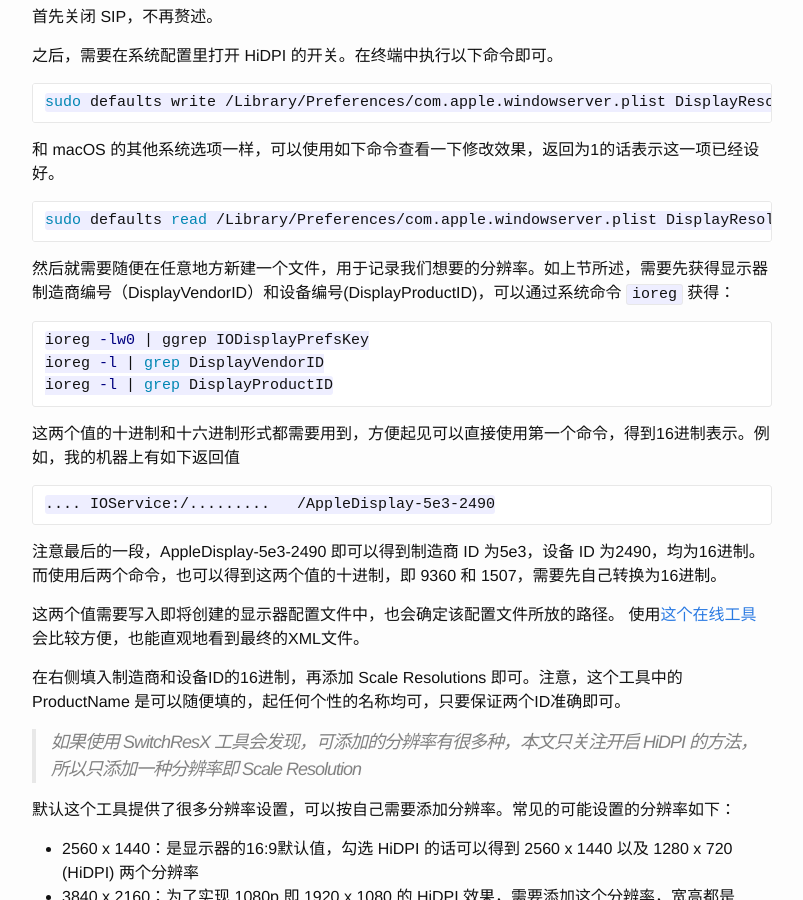
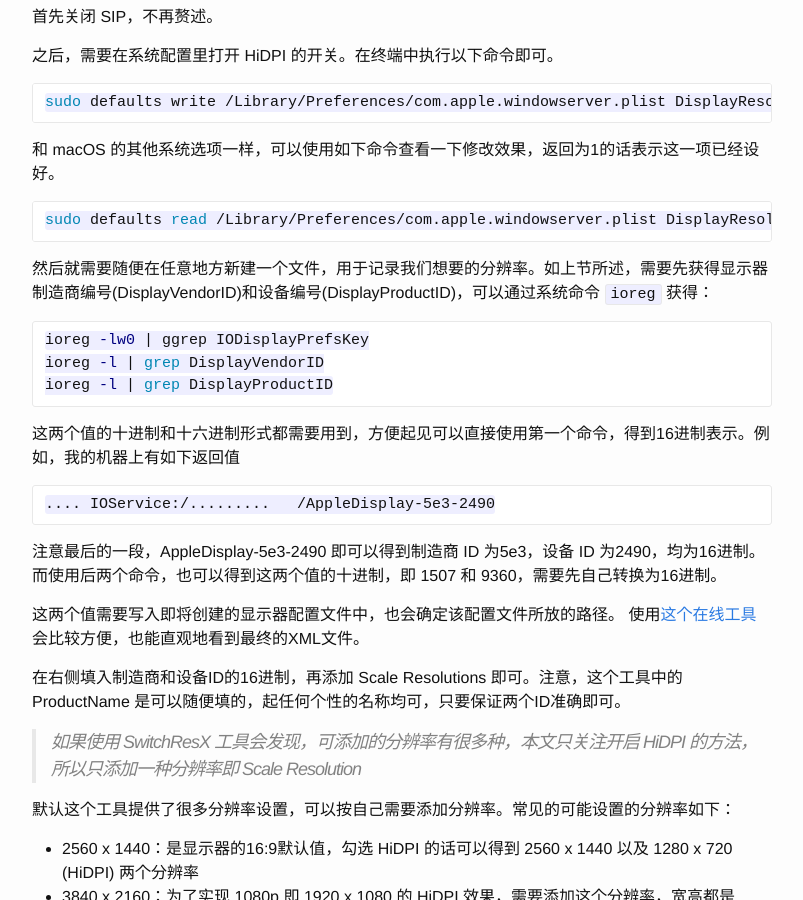
Before and after one commit to zxteloiv/zxteloiv.github.io, a Jekyll site: the page built from _posts/2018-11-07-hidpi-on-macos.md, in a window 1280 px wide and 900 px high, scrolled down 1157 px. Shown: the whole window, without its empty margins (238-1041 px from the left). Built offline with Jekyll 4.4.1, drawn with Linux system fonts in a browser that asks for light colours; comment, search, counter and statistics services are not loaded.

Commit message:
fix typo

````diff
--- a/_posts/2018-11-07-hidpi-on-macos.md
+++ b/_posts/2018-11-07-hidpi-on-macos.md
@@ -50,7 +50,7 @@ sudo defaults write /Library/Preferences/com.apple.windowserver.plist DisplayRes
 sudo defaults read /Library/Preferences/com.apple.windowserver.plist DisplayResolutionEnabled
 ```
 
-然后就需要随便在任意地方新建一个文件，用于记录我们想要的分辨率。如上节所述，需要先获得显示器制造商编号（DisplayVendorID）和设备编号(DisplayProductID)，可以通过系统命令 `ioreg` 获得：
+然后就需要随便在任意地方新建一个文件，用于记录我们想要的分辨率。如上节所述，需要先获得显示器制造商编号(DisplayVendorID)和设备编号(DisplayProductID)，可以通过系统命令 `ioreg` 获得：
 
 ```bash
 ioreg -lw0 | ggrep IODisplayPrefsKey
@@ -64,7 +64,7 @@ ioreg -l | grep DisplayProductID
 .... IOService:/.........   /AppleDisplay-5e3-2490
 ```
 
-注意最后的一段，AppleDisplay-5e3-2490 即可以得到制造商 ID 为5e3，设备 ID 为2490，均为16进制。而使用后两个命令，也可以得到这两个值的十进制，即 9360 和 1507，需要先自己转换为16进制。
+注意最后的一段，AppleDisplay-5e3-2490 即可以得到制造商 ID 为5e3，设备 ID 为2490，均为16进制。而使用后两个命令，也可以得到这两个值的十进制，即 1507 和 9360，需要先自己转换为16进制。
 
 这两个值需要写入即将创建的显示器配置文件中，也会确定该配置文件所放的路径。
 使用[这个在线工具](https://comsysto.github.io/Display-Override-PropertyList-File-Parser-and-Generator-with-HiDPI-Support-For-Scaled-Resolutions/)会比较方便，也能直观地看到最终的XML文件。
````
